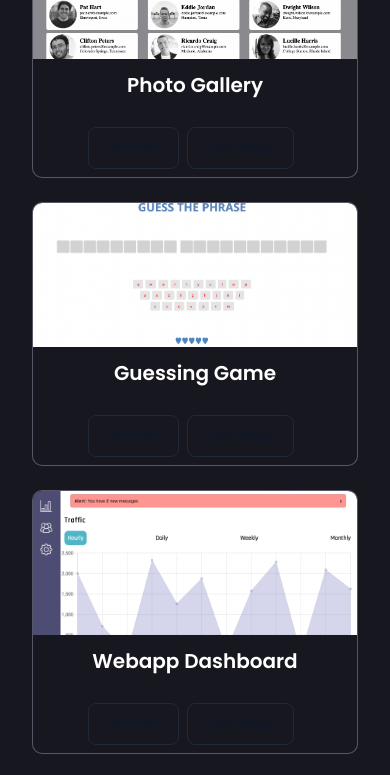
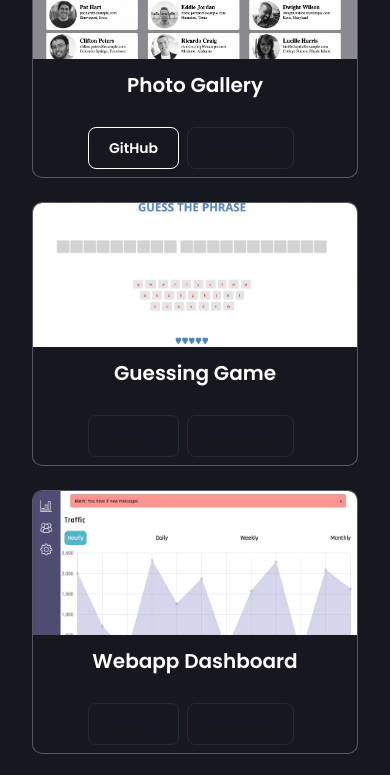
Before and after one commit to TypeErrorDev/TH-9-Professional-Portfolio, a website: page index.html in a window 390 px wide. Shown: the part 1140-1915 px from the top of the page. Drawn offline with Linux system fonts and the light colour scheme.

Commit message:
TEST: testing some colors on mobile

```diff
--- a/index.html
+++ b/index.html
@@ -215,7 +215,7 @@
                   <a
                     href="https://github.com/TypeErrorDev/TH-8-Employee-Directory"
                     target="_blank"
-                    class="text-gray-900 hover:text-white border border-gray-800 hover:bg-gray-900 focus:ring-4 focus:outline-none focus:ring-gray-300 font-medium rounded-lg text-sm px-5 py-2.5 text-center mt-4 mr-2 mb-2 dark:border-white dark:text-white dark:hover:text-white dark:hover:bg-theme-tw dark:focus:ring-gray-800"
+                    class="text-white hover:text-white border border-white hover:bg-white focus:ring-4 focus:outline-none focus:ring-gray-300 font-medium rounded-lg text-sm px-5 py-2.5 text-center mt-4 mr-2 mb-2 dark:border-white dark:text-white dark:hover:text-white dark:hover:bg-theme-tw dark:focus:ring-gray-800"
                   >
                     GitHub
                   </a>
```
Also changed, not shown: css/tailwind.css.
